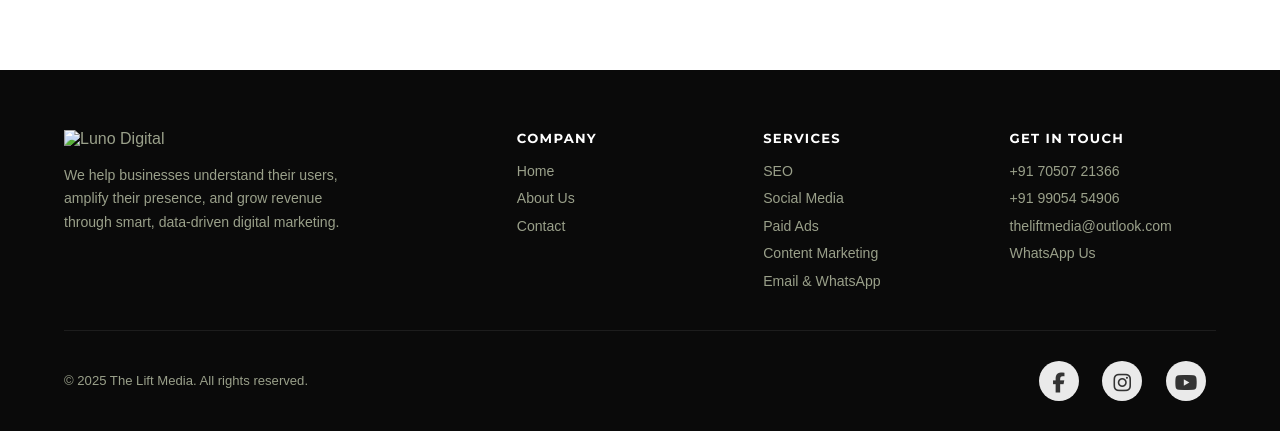
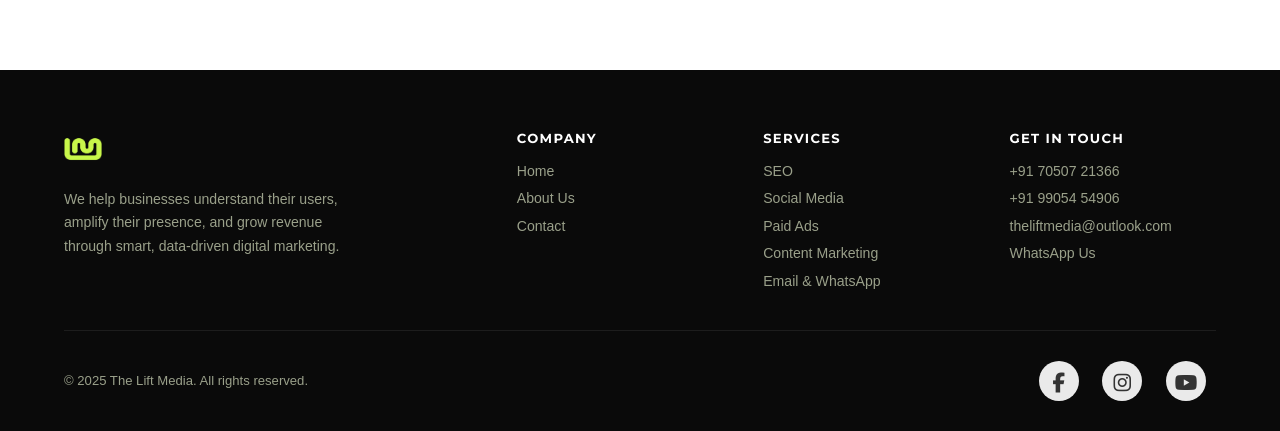
Before and after one commit to theliftmedia/home, a plain HTML site: page index.html in a window 1280 px wide. Shown: the part 5387-5818 px from the top of the page. Drawn offline with Linux system fonts and the light colour scheme; a web font is replaced by a local one.

Commit message:
Update index.html

```diff
--- a/index.html
+++ b/index.html
@@ -455,7 +455,7 @@
   <footer>
     <div class="footer-inner">
       <div class="footer-brand">
-        <img src="/tlm-s@3x.png" alt="Luno Digital">
+        <img src="tlm-small.png" alt="Luno Digital">
         <p>We help businesses understand their users, amplify their presence, and grow revenue through smart,
           data-driven digital marketing.</p>
       </div>
```
